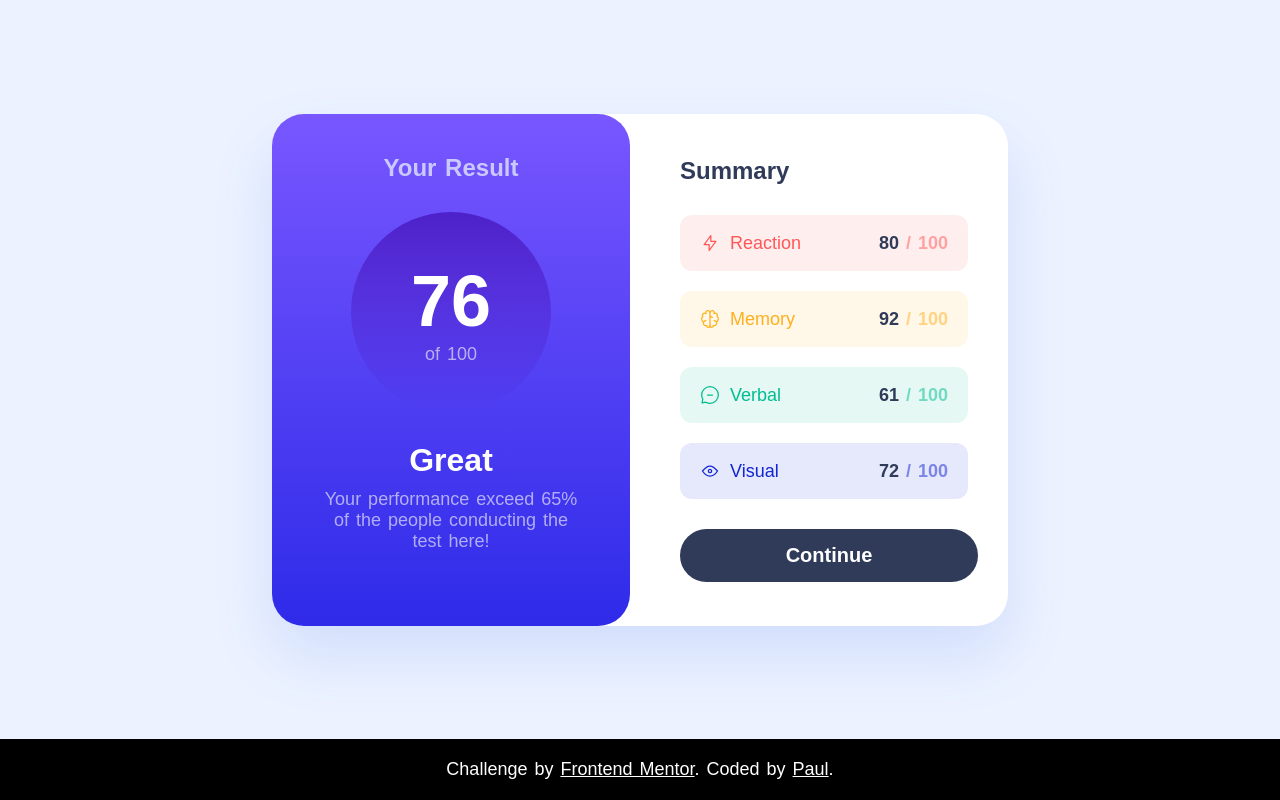
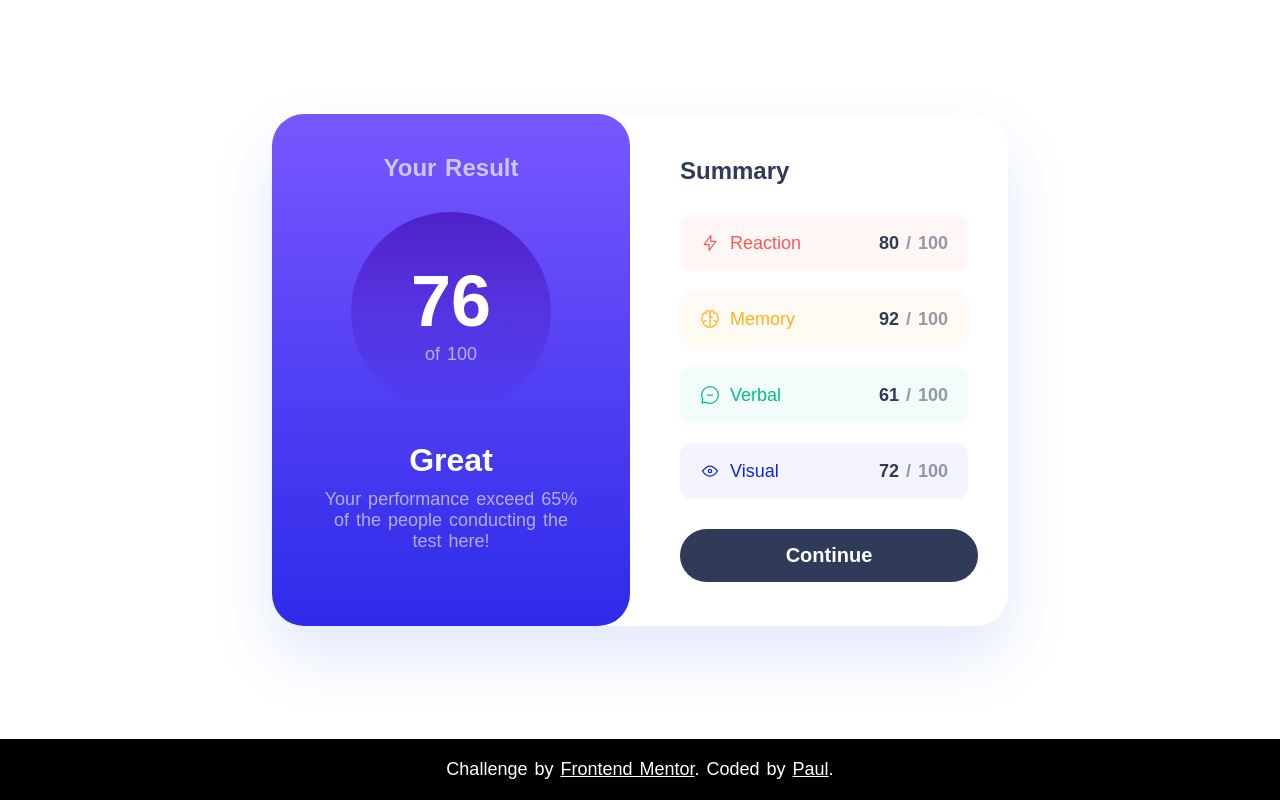
Before and after one commit to hatealgebra/Results-summary-compone-FEM, a website built with Parcel: page src/index.html in a window 1280 px wide. Built offline with nearby package versions, Linux system fonts and the light colour scheme.

Commit message:
fix(colors): Adjust colors from the figma

```diff
--- a/src/assets/styles/styles.css
+++ b/src/assets/styles/styles.css
@@ -17,27 +17,32 @@ html {
 body {
   font-size: 1.8rem;
   word-spacing: 2px;
-  background-color: #ecf2ff;
+  background-color: fff;
 }
 
 .lightRed {
   color: hsl(0, 100%, 67%);
-  background-color: hsla(0, 100%, 67%, 0.1);
+background: var(--red-95-white, linear-gradient(0deg, rgba(255, 255, 255, 0.95) 0%, rgba(255, 255, 255, 0.95) 100%), #F55);
 }
 
 .orangeyYellow {
   color: hsl(39, 100%, 56%);
-  background-color: hsla(39, 100%, 56%, 0.1);
+  background: var(--yellow-95-white, linear-gradient(0deg, rgba(255, 255, 255, 0.95) 0%, rgba(255, 255, 255, 0.95) 100%), #FFB21E);
+
+
 }
 
 .greenTeal {
   color: hsl(166, 100%, 37%);
-  background-color: hsla(166, 100%, 37%, 0.1);
+  background: var(--green-95-white, linear-gradient(0deg, rgba(255, 255, 255, 0.95) 0%, rgba(255, 255, 255, 0.95) 100%), #00BB8F);
+
+
 }
 
 .cobaltblue {
   color: hsl(234, 85%, 45%);
-  background-color: hsla(234, 85%, 45%, 0.1);
+  background: var(--blue-95-white, linear-gradient(0deg, rgba(255, 255, 255, 0.95) 0%, rgba(255, 255, 255, 0.95) 100%), #1125D6);
+
 }
 
 .paleBlue {
@@ -133,11 +138,11 @@ h4 {
 }
 
 .stats .numbers {
-  :first-child {
-    color: #303b59;
-  }
+  font-weight: 700;
+  color: #303b59;
+
   :last-child {
-    opacity: 0.5;
+  opacity: 0.5;
   }
 }
 
```
